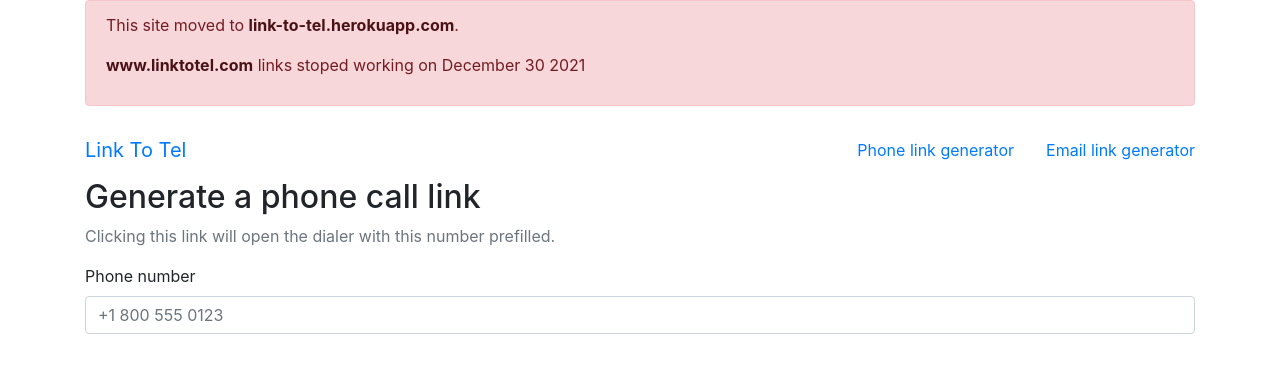
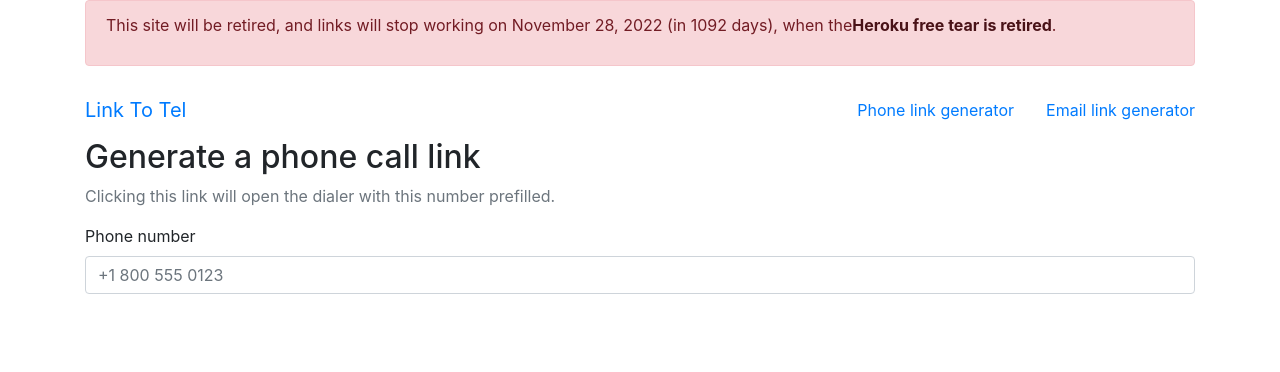
Before and after one commit to arye-eidelman/link-to-tel, a React (Create React App) app in the folder app/javascript/: page / in a window 1280 px wide. Shown: the top 372 px of the page. Built offline with nearby package versions, Linux system fonts and the light colour scheme; the HTML template or start-up script is replaced by a standard one.

Commit message:
Warn about site retirement

```diff
--- a/app/javascript/src/App.jsx
+++ b/app/javascript/src/App.jsx
@@ -7,22 +7,19 @@ import Header from './Header'
 
 class App extends Component {
   render() {
+    const daysRemaining = Math.round((new Date(2022, 11, 28) - new Date()) / (24 * 60 * 60 * 1000))
     return (
       <Router>
           <Container fluid="md">
             <Alert color="danger">
               <p>
-                This site moved to {' '}
-                <a className="alert-link" href="https://link-to-tel.herokuapp.com/">
-                  link-to-tel.herokuapp.com
-                </a>.
-              </p>
-
-              <p>
-                <a className="alert-link" href="https://www.linktotel.com/">
-                  www.linktotel.com
-                </a> {' '}
-                links stoped working on December 30 2021
+                This site will be retired, and links will stop working on November 28, 2022
+                (in {' '}{daysRemaining}{' '} day{daysRemaining > 1 ? 's' : ''}),
+                when the
+                <a className="alert-link" href="https://blog.heroku.com/next-chapter">
+                  Heroku free tear is retired
+                </a>
+                .
               </p>
             </Alert>
 
```
